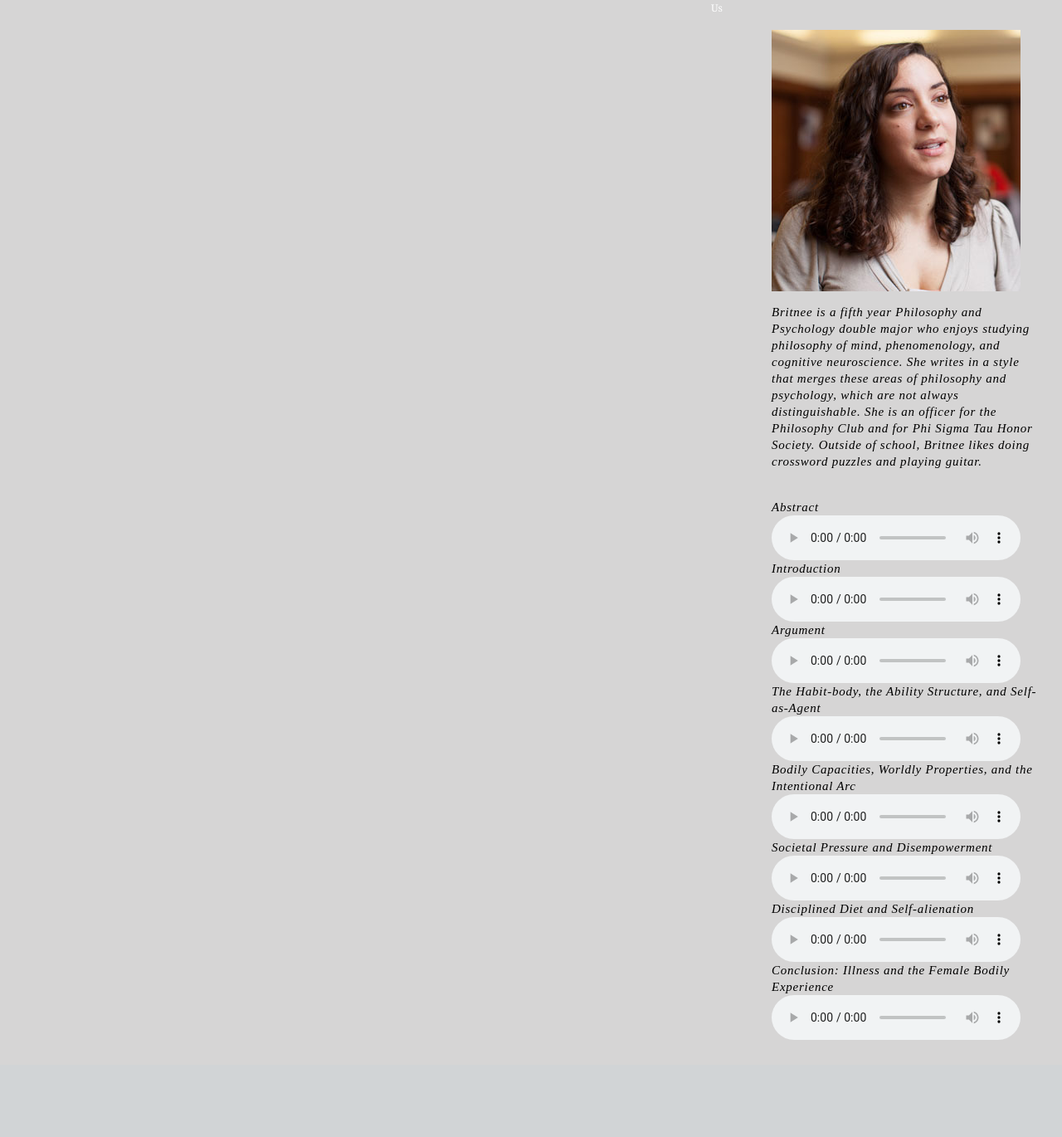
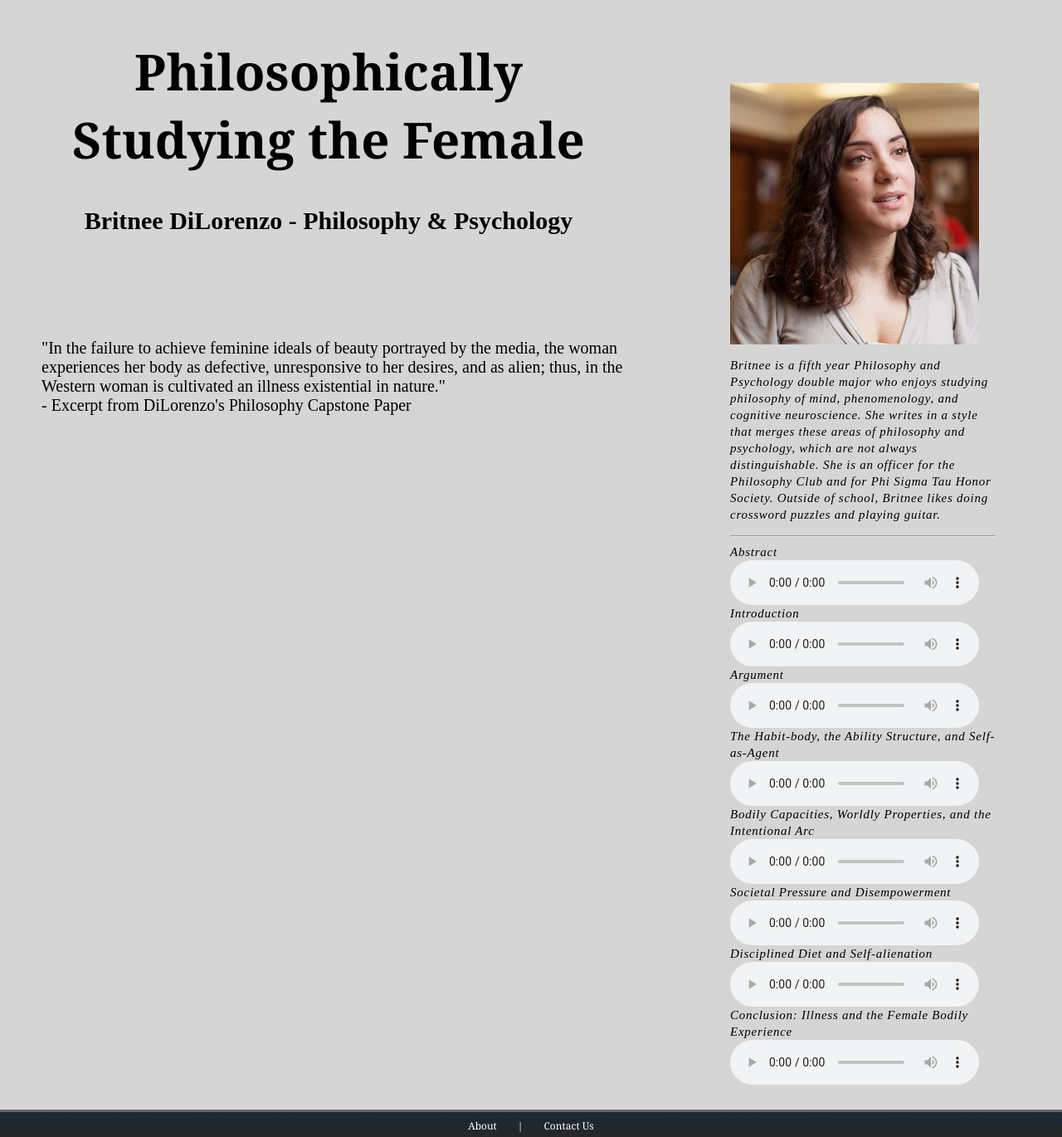
Before and after one commit to nicbuilds1/maine-journal-resdesign, a PHP site: page /mj/articles/dilorenzo/index.php in a window 1280 px wide. Shown: the part 165-1535 px from the top of the page at 83% size. Before the commit the page ends 1418 px from the top, so only its background shows below. Run offline with PHP 8.4, Linux system fonts and the light colour scheme; some libraries are stand-ins or nearby versions.

Commit message:
Fixed problems with article page, 1 major problem left-- the CSS is not universal-- float right doesn't work to float bio right. Had to use margins.

```diff
--- a/articles/dilorenzo/index.php
+++ b/articles/dilorenzo/index.php
@@ -1,4 +1,5 @@
 
+<!--ARTICLE: DILORENZO-->
 <html>
 	<header>
 		<?php include '../../containers/header.php'
@@ -10,16 +11,20 @@
 	</header>
 	<body>
 		<div class = "title">
-			Philosophically Studying the Female
+			<h1>Philosophically Studying the Female</h1>
+			<h2>Britnee DiLorenzo - Philosophy &amp Psychology</h2>
 		</div>
 		<div class = "story">
-
+			<p> "In the failure to achieve feminine ideals of beauty portrayed by the media, the woman experiences her body as defective, unresponsive to her desires, and as alien; thus, in the Western woman is cultivated an illness existential in nature."
+				<br>
+			- Excerpt from DiLorenzo's Philosophy Capstone Paper
+			</p>
 		</div>
 		<div class = "bio">
 			<img src="../../images/DiLorenzoProfile_1.jpg"
 			<br>
 			<p>Britnee is a fifth year Philosophy and Psychology double major who enjoys studying philosophy of mind, phenomenology, and cognitive neuroscience. She writes in a style that merges these areas of philosophy and psychology, which are not always distinguishable. She is an officer for the Philosophy Club and for Phi Sigma Tau Honor Society. Outside of school, Britnee likes doing crossword puzzles and playing guitar. </p>
-		<br>
+		<hr>
 					Abstract
 			<br>
 					<audio controls>
--- a/containers/header.php
+++ b/containers/header.php
@@ -39,7 +39,7 @@
 			</div>
 
 			<!-- LOAD OUR MAINE JOURNAL LOGO -->
-			<div onclick="window.location = '/mjproject/';"><img
+			<div onclick="window.location = '/maine_journal/redesign/index.php';"><img
 				id="maine_journal_logo" class="maine_journal_logo"
 				src="/maine_journal/redesign/images/MaineJournal-Logo_white.png" />
 			</div>
--- a/css/main.css
+++ b/css/main.css
@@ -200,20 +200,34 @@
 }
 
 /* ARTICLE PAGE */
+.title h1{
+	float: top;
+	color: black;
+	font-family: 'Georgia';
+	text-align: center;
+	font-size: 60px;
+	width: 60%;
+	margin-top: 180px;
+}
+.title h2{
+	float: top;
+	color: black;
+	font-family: 'Georgia Light';
+	text-align: center;
+	font-size: 30px;
+	width: 60%;
+}
 .story {
-	float: left;
+	float: top;
 	color: black;
 	font-family: 'Gill Sans Light';
-	line-height: 20px;
-	letter-spacing: .05em;
-	font-size: 15px;
+	font-size: 20px;
 	width: 60%;
-	padding: 30px;
-	margin-top: 50px;
+	padding: 50px;
 }
 
 .bio {
-	float: right;
+	float: top;
 	color: black;
 	font-style:italic;
 	font-family: 'Gill Sans Light';
@@ -222,5 +236,6 @@
 	font-size: 15px;
 	width:25%;
 	padding: 30px;
-	margin-top: 50px;
+	margin-top: -500px;
+	margin-left: 850px;
 }
```
